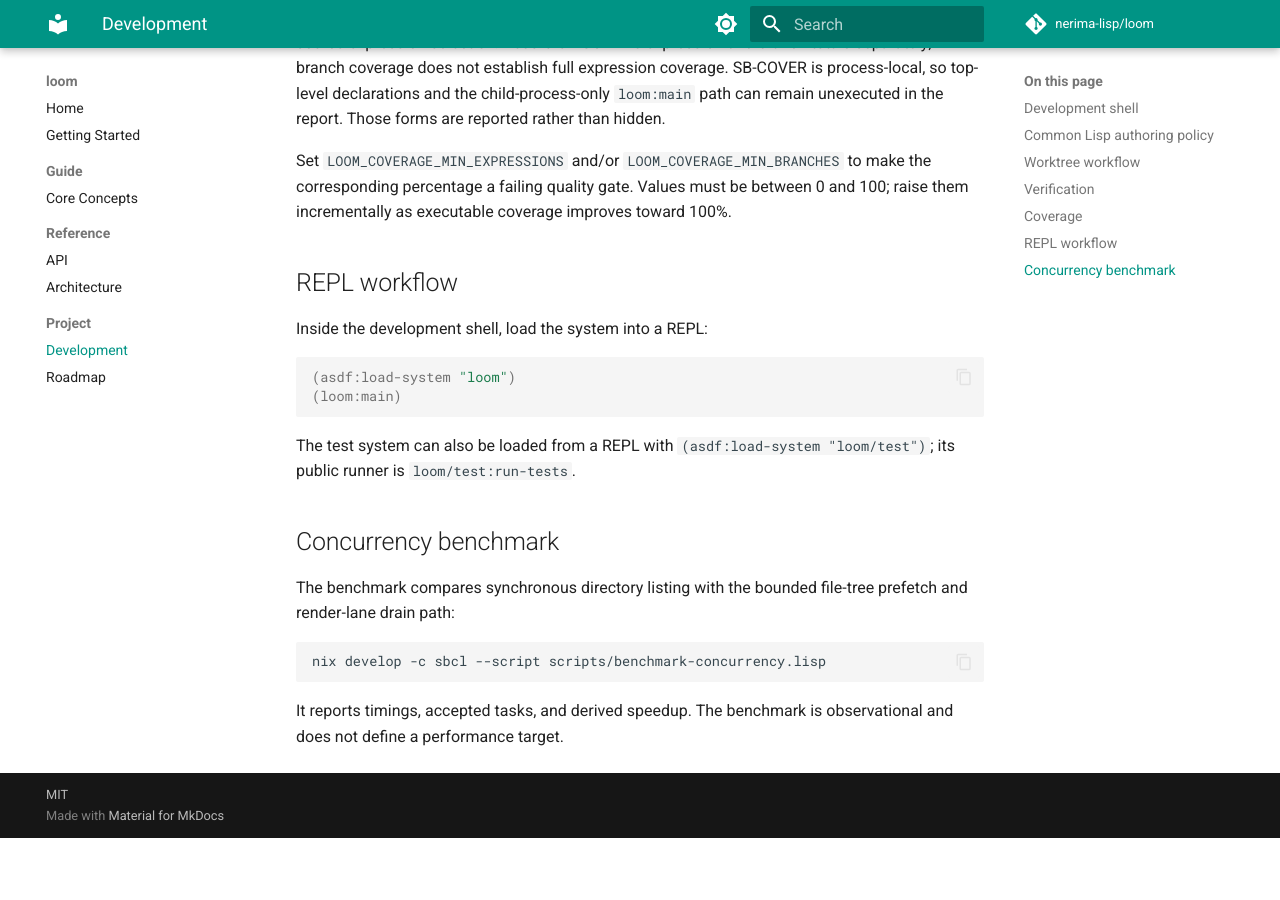
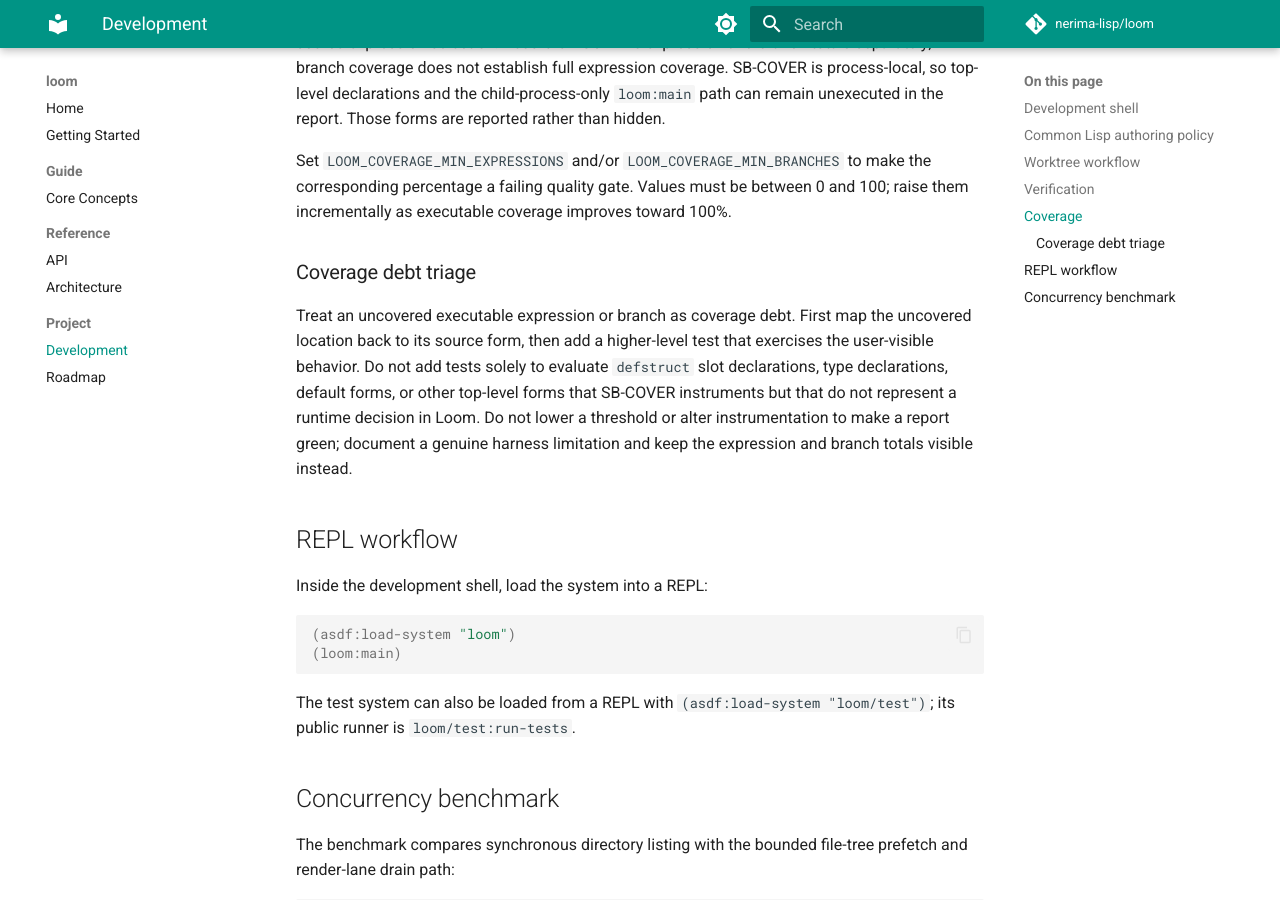
Before and after one commit to nerima-lisp/loom, an MkDocs documentation site: the page built from docs/src/project/development.md, in a window 1280 px wide and 900 px high, scrolled down 3151 px. Built offline with MkDocs 1.6.1 and Material for MkDocs 9.7.7, drawn with Linux system fonts in a browser that asks for light colours; comment, search, counter and statistics services are not loaded; before the commit the page ends 3989 px from its top, so only the background shows below that.

Commit message:
docs clarify executable coverage policy

```diff
--- a/docs/src/project/development.md
+++ b/docs/src/project/development.md
@@ -161,6 +161,17 @@ Set `LOOM_COVERAGE_MIN_EXPRESSIONS` and/or `LOOM_COVERAGE_MIN_BRANCHES` to make
 the corresponding percentage a failing quality gate. Values must be between 0
 and 100; raise them incrementally as executable coverage improves toward 100%.
 
+### Coverage debt triage
+
+Treat an uncovered executable expression or branch as coverage debt. First map
+the uncovered location back to its source form, then add a higher-level test
+that exercises the user-visible behavior. Do not add tests solely to evaluate
+`defstruct` slot declarations, type declarations, default forms, or other
+top-level forms that SB-COVER instruments but that do not represent a runtime
+decision in Loom. Do not lower a threshold or alter instrumentation to make a
+report green; document a genuine harness limitation and keep the expression
+and branch totals visible instead.
+
 ## REPL workflow
 
 Inside the development shell, load the system into a REPL:
```
